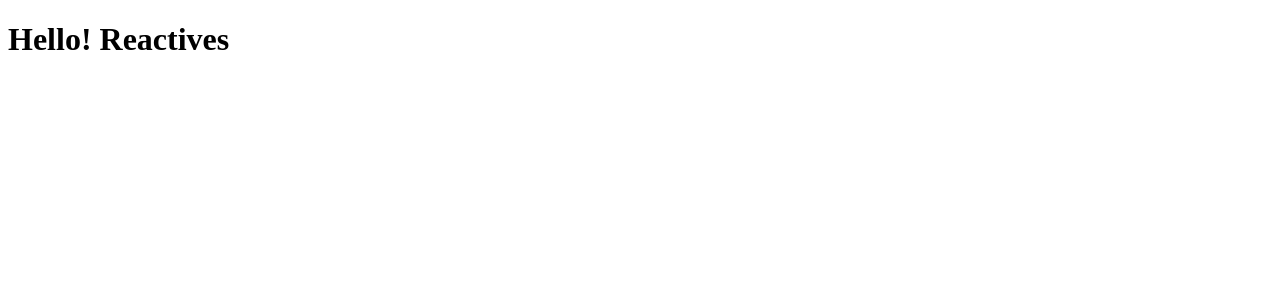
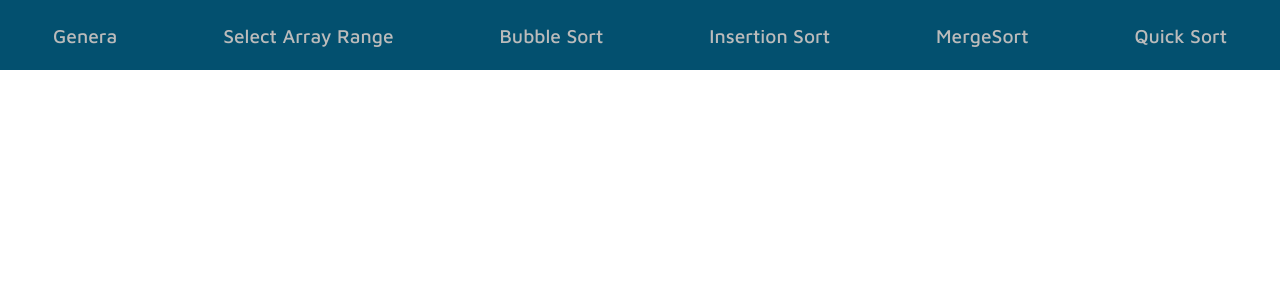
Before and after one commit to ShubhamSood1406/Sorting-Visualizer, a React (Create React App) app: page / in a window 1280 px wide. Shown: the top 300 px of the page. Built offline with nearby package versions, Linux system fonts and the light colour scheme.

Commit message:
After 1st stage

```diff
--- a/package.json
+++ b/package.json
@@ -3,6 +3,7 @@
   "version": "0.1.0",
   "private": true,
   "dependencies": {
+    "@material-ui/core": "^4.11.1",
     "@testing-library/jest-dom": "^5.11.6",
     "@testing-library/react": "^11.2.2",
     "@testing-library/user-event": "^12.2.2",
--- a/public/index.html
+++ b/public/index.html
@@ -9,6 +9,7 @@
       name="description"
       content="Web site created using create-react-app"
     />
+    <link href="https://fonts.googleapis.com/css2?family=Maven+Pro:wght@500&display=swap" rel="stylesheet">
     <link rel="apple-touch-icon" href="%PUBLIC_URL%/logo192.png" />
     <!--
       manifest.json provides metadata used when your web app is installed on a
--- /dev/null
+++ b/src/App.css
@@ -0,0 +1,6 @@
+* {
+  margin: 0;
+  padding: 0;
+  font-family: "Maven Pro", sans-serif;
+  /* *means Wildcard, to apply this property to all elements in App.js  */
+}
--- a/src/App.js
+++ b/src/App.js
@@ -1,9 +1,11 @@
-import React from 'react';
+import React from "react";
+import Header from "./components/Header";
+import "./App.css";
 
 function App() {
   return (
     <div className="App">
-        <h1> Hello! Reactives</h1>
+      <Header />
     </div>
   );
 }
--- /dev/null
+++ b/src/components/Header.css
@@ -0,0 +1,34 @@
+h1 {
+  color: #bbbbbb;
+}
+
+.heading {
+  display: flex;
+  flex-direction: row;
+  height: 70px;
+  width: 100%;
+  background-color: #03506f;
+  /* padding-left: 20px;
+  padding-right: 20px; */
+  align-items: center;
+  justify-content: space-around;
+}
+
+/* Styling the button */
+button {
+  color: #bbbbbb;
+  margin-left: 15px;
+  margin-right: 15px;
+  font-size: 1.2rem;
+  justify-content: center;
+  background-color: Transparent;
+  background-repeat: no-repeat;
+  border: none;
+  cursor: pointer;
+  /* overflow: hidden; */
+  outline: none;
+}
+
+button:hover {
+  font-weight: bold;
+}
--- /dev/null
+++ b/src/components/Header.js
@@ -0,0 +1,20 @@
+import React from "react";
+import "./Header.css";
+
+function Header() {
+  function click() {
+    console.log("Great Shot!");
+  }
+  return (
+    <div className="heading">
+      <button onClick={click}> Genera </button>
+      <button onClick={click}> Select Array Range </button>
+      <button onClick={click}> Bubble Sort </button>
+      <button onClick={click}> Insertion Sort </button>
+      <button onClick={click}> MergeSort </button>
+      <button onClick={click}> Quick Sort </button>
+    </div>
+  );
+}
+
+export default Header;
--- a/src/index.js
+++ b/src/index.js
@@ -1,10 +1,5 @@
-import React from 'react';
-import ReactDOM from 'react-dom';
-import App from './App';
+import React from "react";
+import ReactDOM from "react-dom";
+import App from "./App";
 
-ReactDOM.render(
-  <React.StrictMode>
-    <App />
-  </React.StrictMode>,
-  document.getElementById('root')
-);
+ReactDOM.render(<App />, document.getElementById("root"));
```
Also changed, not shown: 2 other files (tests, documents, lock files or other folders).
